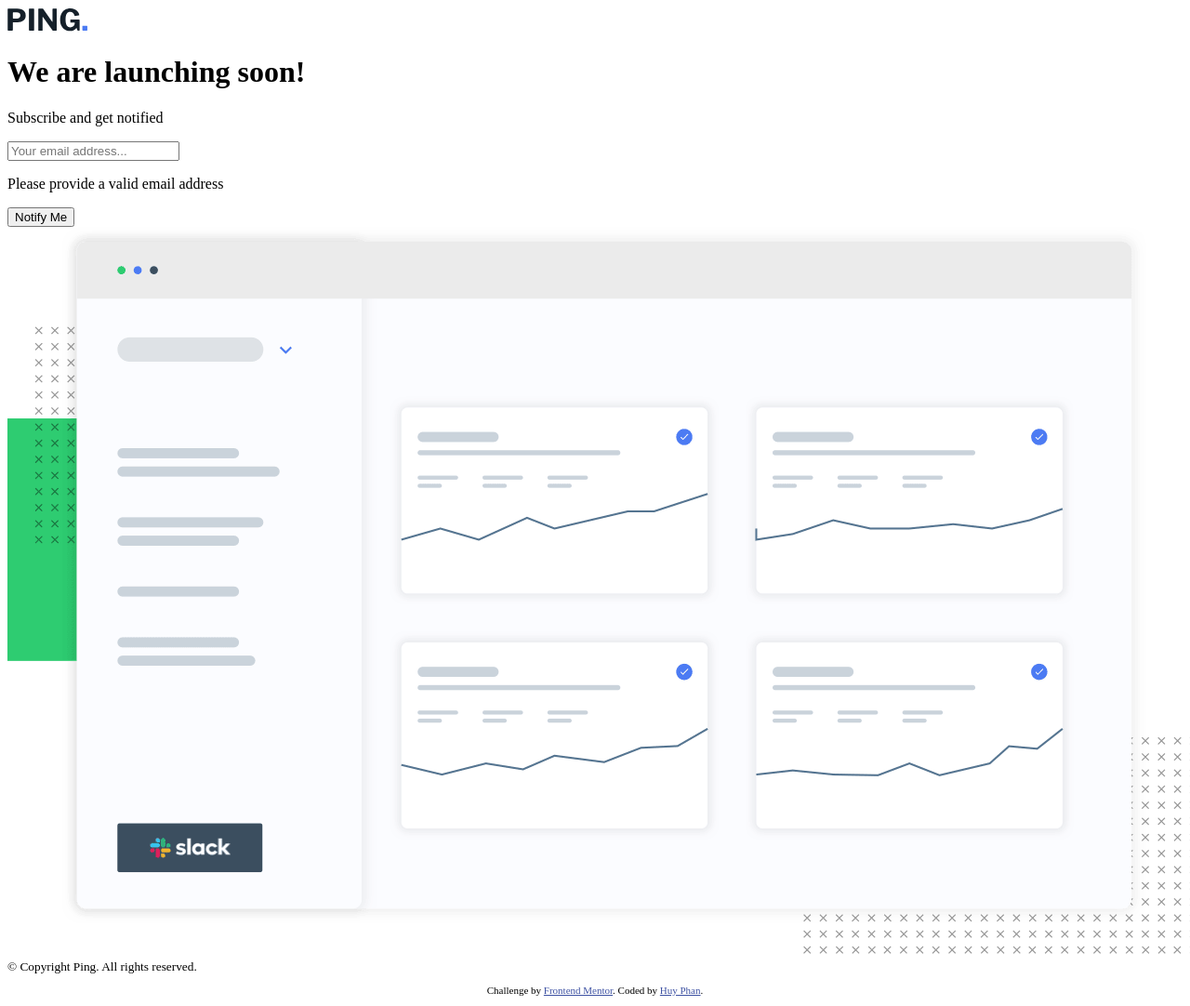
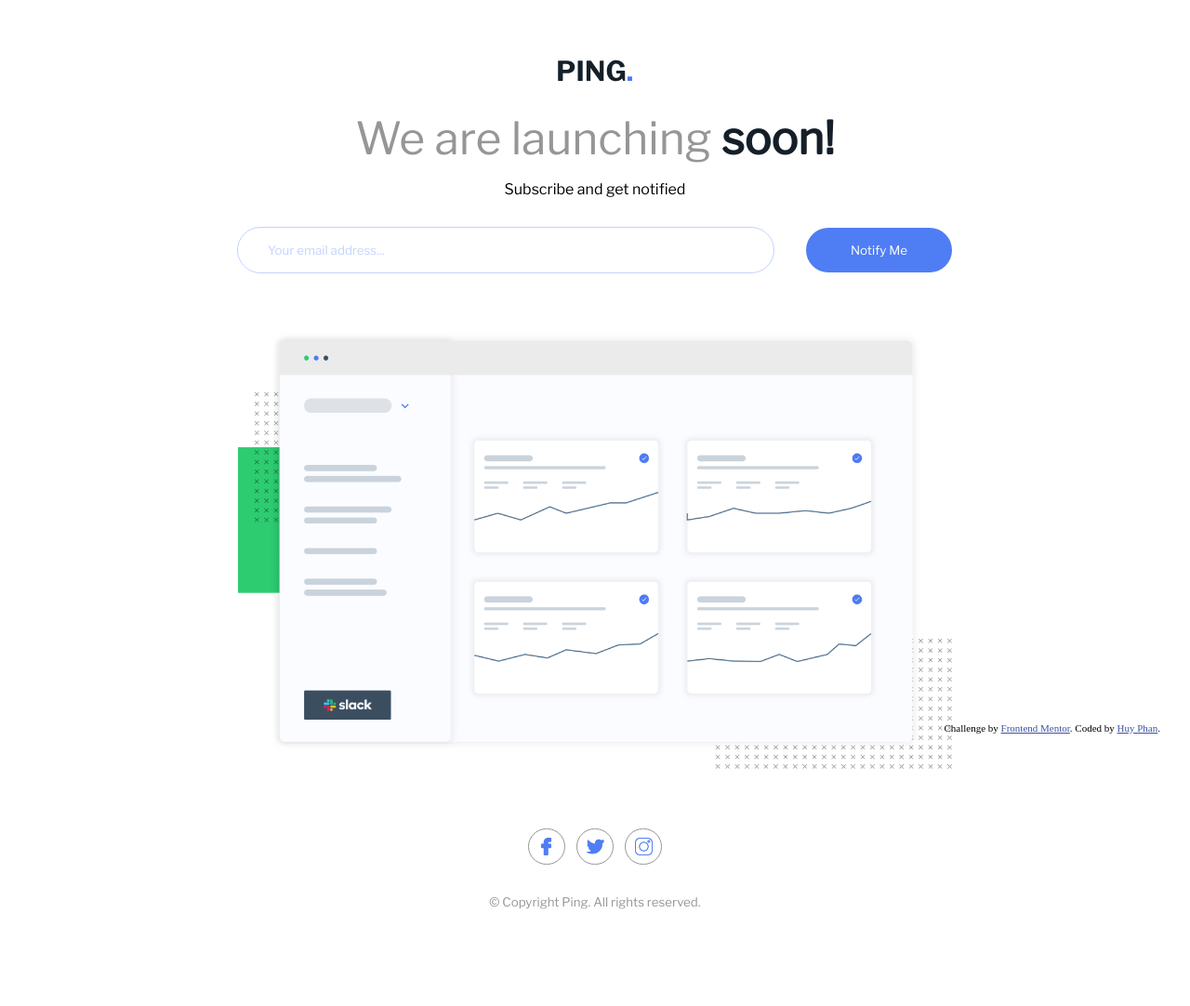
Before and after one commit to huyphan2210/ping-coming-soon-page, a plain HTML site: page index.html in a window 1280 px wide. Shown: the whole page at 93% size. After the commit the page ends 1042 px from the top, so only its background shows below. Drawn offline with nearby package versions, Linux system fonts and the light colour scheme.

Commit message:
Style the html

```diff
--- a/style.css
+++ b/style.css
@@ -1,3 +1,195 @@
+@import url('https://fonts.googleapis.com/css2?family=Libre+Franklin');
 
+:root {
+    --primary-blue: hsl(223, 87%, 63%);
+    --primary-lessBlue: hsla(223, 87%, 63%, 0.8);
+
+    --secondary-paleBlue: hsl(223, 100%, 88%);
+    --secondary-lightRed: hsl(354, 100%, 66%);
+    --secondary-paleLightRed: hsla(354, 100%, 66%, 0.5);
+
+    --neutral-gray: hsl(0, 0%, 59%);
+    --neutral-veryDarkBlue: hsl(209, 33%, 12%);
+}
+
+body {
+    min-height: 100vh;
+    margin: 0 auto;
+    background-color: white;
+    display: grid;
+    place-items: center;
+}
+
+    main {
+        width: 80%;
+        max-width: 768px;
+        font-family: 'Libre Franklin', sans-serif;
+        display: flex;
+        flex-direction: column;
+        padding-block: 4rem;
+    }
+        #logo {
+            width: 20%;
+            max-width: 5rem;
+            align-self: center;
+        }
+        #dashboard {
+            width: 100%;
+            margin-bottom: 4rem;
+        }
+
+        .header {
+            margin-block-end: 2rem;
+        }
+
+        .comingSoon {
+            text-align: center;
+            margin-block-end: 2rem;
+        }
+            .comingSoon h1 {
+                font-size: 3rem;
+                color: var(--neutral-gray);
+                font-weight: 300;
+                margin-block-end: 0;
+            }
+                .comingSoon h1 span {
+                    color: var(--neutral-veryDarkBlue);
+                    font-weight: 700;
+                }
+
+        form {
+            display: flex;
+            justify-content: space-between;
+        }
+            form div {
+                position: relative;
+                width: 75%;
+                padding-block-end: 2rem;
+            }
+                form div input {
+                    font-family: 'Libre Franklin', sans-serif;
+                    padding: 1rem 2rem;
+                    width: calc(100% - 4rem);
+                    border-radius: 2rem;
+                    border-width: 0;
+                    outline: var(--secondary-paleBlue);
+                    outline-width: 0.05rem;
+                    outline-style: solid;
+                }
+                    form div input::placeholder {
+                        color: var(--secondary-paleBlue);
+                    }
+                    form div input:focus {
+                        outline-width: 0.2rem;
+                    }
+
+                    .inputError::placeholder {
+                        color: var(--secondary-paleLightRed);
+                    }
+
+                form div p {
+                    display: none;
+                    position: absolute;
+                    bottom: 0.5rem;
+                    left: 2rem;
+                    color: var(--secondary-lightRed);
+                    font-size: 0.75rem;
+                    margin-block-end: 0;
+                }
+            form button {
+                font-family: 'Libre Franklin', sans-serif;
+                padding: 1rem 3rem;
+                height: 3rem;
+                border-radius: 2rem;
+                background-color: var(--primary-blue);
+                color: white;
+                border: none;
+            }
+                form button:hover {
+                    cursor: pointer;
+                    background-color: var(--primary-lessBlue);
+                }
+
+        .socialMedias {
+            align-self: center;
+            width: 50%;
+            max-width: 9rem;
+            display: flex;
+            justify-content: space-between;
+            margin-block-end: 2rem;
+        }
+            .socialMedias div {
+                padding: 0.5rem;
+                border-width: 0.05rem;
+                border-radius: 50%;
+                border-color: var(--neutral-gray);
+                border-style: solid;
+                width: 15%;
+                aspect-ratio: 1 / 1;
+                max-width: 9rem;
+                background-size: 50%;
+                background-position: center center;
+                background-repeat: no-repeat;
+            }
+                #facebook {
+                    background-image: url(./images/facebook.png);
+                }
+                #instagram {
+                    background-image: url(./images/instagram.png);
+                }
+                #twitter {
+                    background-image: url(./images/twitter.png);
+                }
+
+                .socialMedias div:hover {
+                    cursor: pointer;
+                    border-color: var(--primary-blue);
+                    background-color: var(--primary-blue);
+                }
+                    .socialMedias #facebook:hover {
+                        background-image: url(./images/facebook_hover.png) !important;
+                    }
+                    .socialMedias #instagram:hover {
+                        background-image: url(./images/instagram_hover.png) !important;
+                    }
+                    .socialMedias #twitter:hover {
+                        background-image: url(./images/twitter_hover.png) !important;
+                    }
+
+        small {
+            align-self: center;
+            color: var(--neutral-gray)
+        }
+
+footer {
+    position: fixed;
+    bottom: 0;
+    right: 2rem;
+}
 .attribution { font-size: 11px; text-align: center; }
 .attribution a { color: hsl(228, 45%, 44%); }
+
+@media screen and (max-aspect-ratio: 1) {
+    .comingSoon h1 {
+        font-size: 1.5rem;
+    }
+
+    form {
+        flex-direction: column;
+    }
+
+        form div {
+            width: 100%;
+            padding: 0;
+            margin-block-end: 1rem;
+        }
+            form div p {
+                position: static;
+                text-align: center;
+                font-style: italic;
+            }
+
+    footer {
+        position: static;
+    }
+}
```
